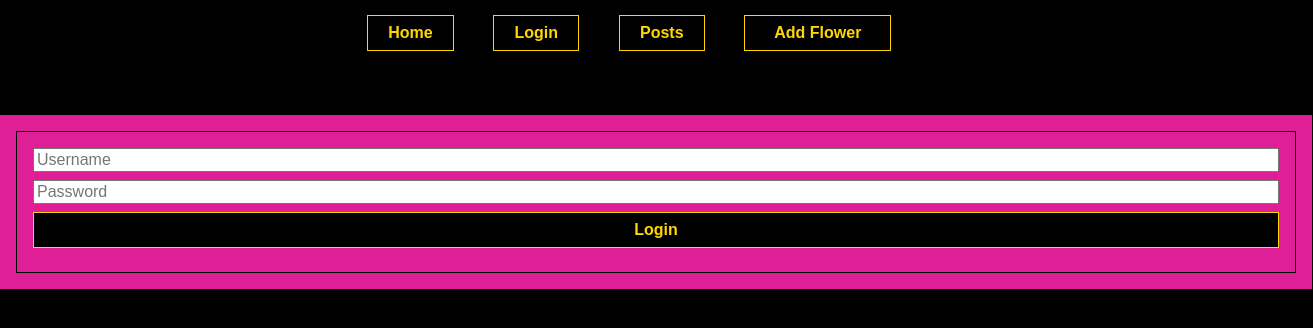
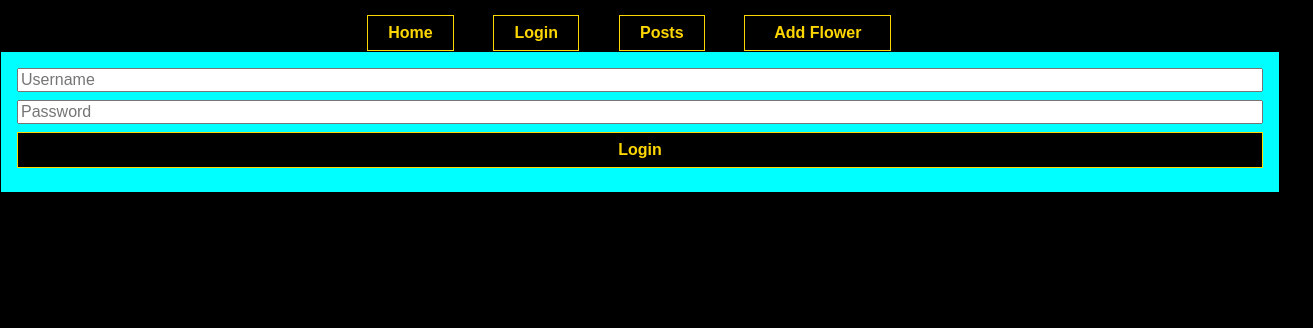
Before and after one commit to Vera25-O/Flowers, a React (Create React App) app in the folder flower/: page /login in a window 1280 px wide. Shown: the top 328 px of the page, 1313 px wide, since content can reach past the window. Built offline with nearby package versions, Linux system fonts and the light colour scheme.

Commit message:
modified Login.js

```diff
--- a/flower/src/components/Login.js
+++ b/flower/src/components/Login.js
@@ -34,7 +34,7 @@ function Login ({ updateFlowers }) {
   }
 
   return (
-    <div className="sidebar">
+    <div className="login">
     <form className="new-flower" onSubmit={onSubmission}>
       <input
         value={newData.name}
--- a/flower/src/index.css
+++ b/flower/src/index.css
@@ -5,9 +5,9 @@ body {
   font-family: sans-serif;
 }
 
-.Login{
-  background-color: azure;
-  color: red;
+.login{
+  background:aqua;
+  color: black;
 }
 
 .nav {
```
